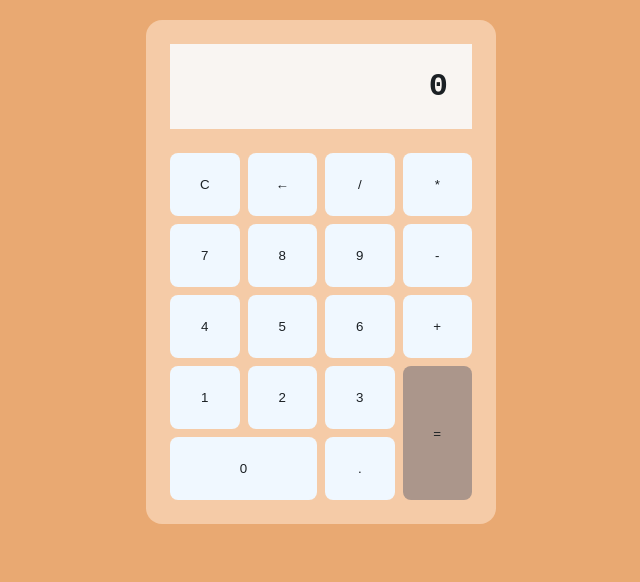
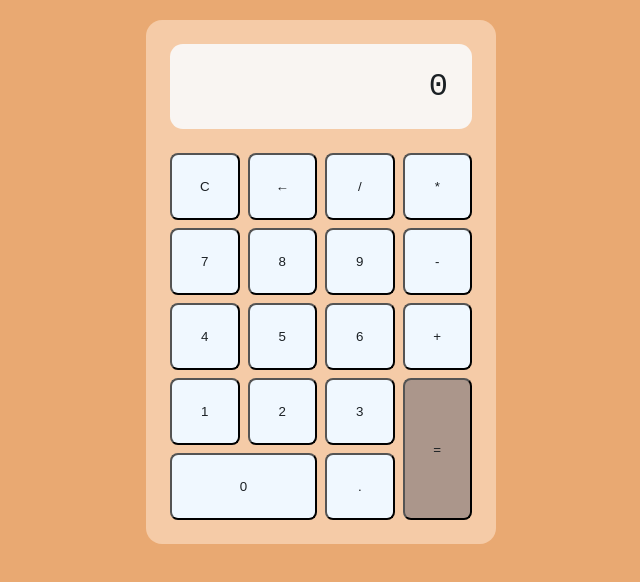
Before and after one commit to JTuarez/Calculadora, a plain HTML site: page index.html in a window 1280 px wide. Shown: the whole page, without its empty margins (319-959 px from the left). Drawn offline with Linux system fonts and the light colour scheme.

Commit message:
Calculadora_Terminada.

```diff
--- a/css/estilo.css
+++ b/css/estilo.css
@@ -36,14 +36,14 @@ body{
     text-align: right;
     margin-bottom: 1rem;
     font-family: monospace;
-    font-weight: 600;
+    font-weight: 600px;
+    border-radius: .8rem;
 
 }
 
 .btn{
     background-color: aliceblue;
     color: rgb(27, 32, 36);
-    border: 0;
     padding: 1.5rem .5rem;
     display: flex;
     justify-content: center;
--- a/index.html
+++ b/index.html
@@ -13,7 +13,7 @@
     <div class="calculadora">
 
         <div class="pantalla">0</div>
-        <button id="c" class="btn">C</button>
+        <button id="c" class="btn">C</button>        <!-- C y borrar utilizan ID para darles distinto estilo al color y para js -->
         <button id="borrar" class="btn">←</button>
         <button class="btn">/</button>
         <button class="btn">*</button>
```
